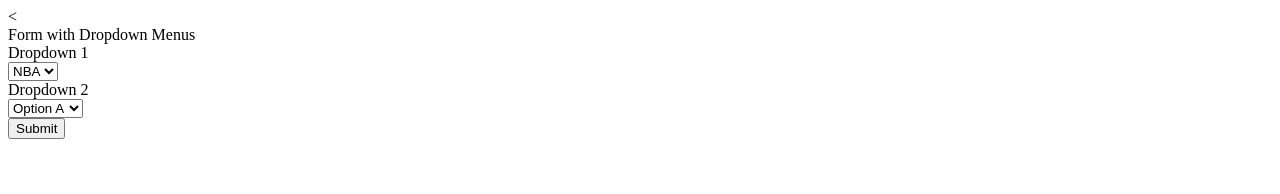
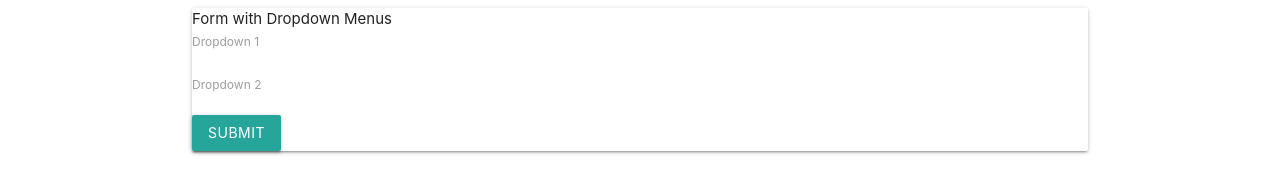
Before and after one commit to Raikuzu92/Game-of-Zones, a plain HTML site: page index.html in a window 1280 px wide. Drawn offline with nearby package versions, Linux system fonts and the light colour scheme.

Commit message:
Added link to materialize .css

```diff
--- a/index.html
+++ b/index.html
@@ -1,6 +1,10 @@
 <!DOCTYPE html>
 <html lang="en">
+
 <head>
+    <link href="https://fonts.googleapis.com/icon?family=Material+Icons" rel="stylesheet">
+      <!--Import materialize.css-->
+      <link type="text/css" rel="stylesheet" href="css/materialize.min.css"  media="screen,projection"/>
     <meta charset="UTF-8">
     <meta name="viewport" content="width=device-width, initial-scale=1.0">
     <title>Document</title>
@@ -9,7 +13,7 @@
     <div class="container mt-5">
     <div class="row justify-content-center">
     <div class="col-md-8">
-    <div class="card"> <
+    <div class="card">
     <div class="card-header">Form with Dropdown Menus</div>
     <div class="card-body"> <form>
     <div class="form-group row"> <label for="dropdown1" class="col-md-4 col-form-label text-md-right">Dropdown 1</label>
```
